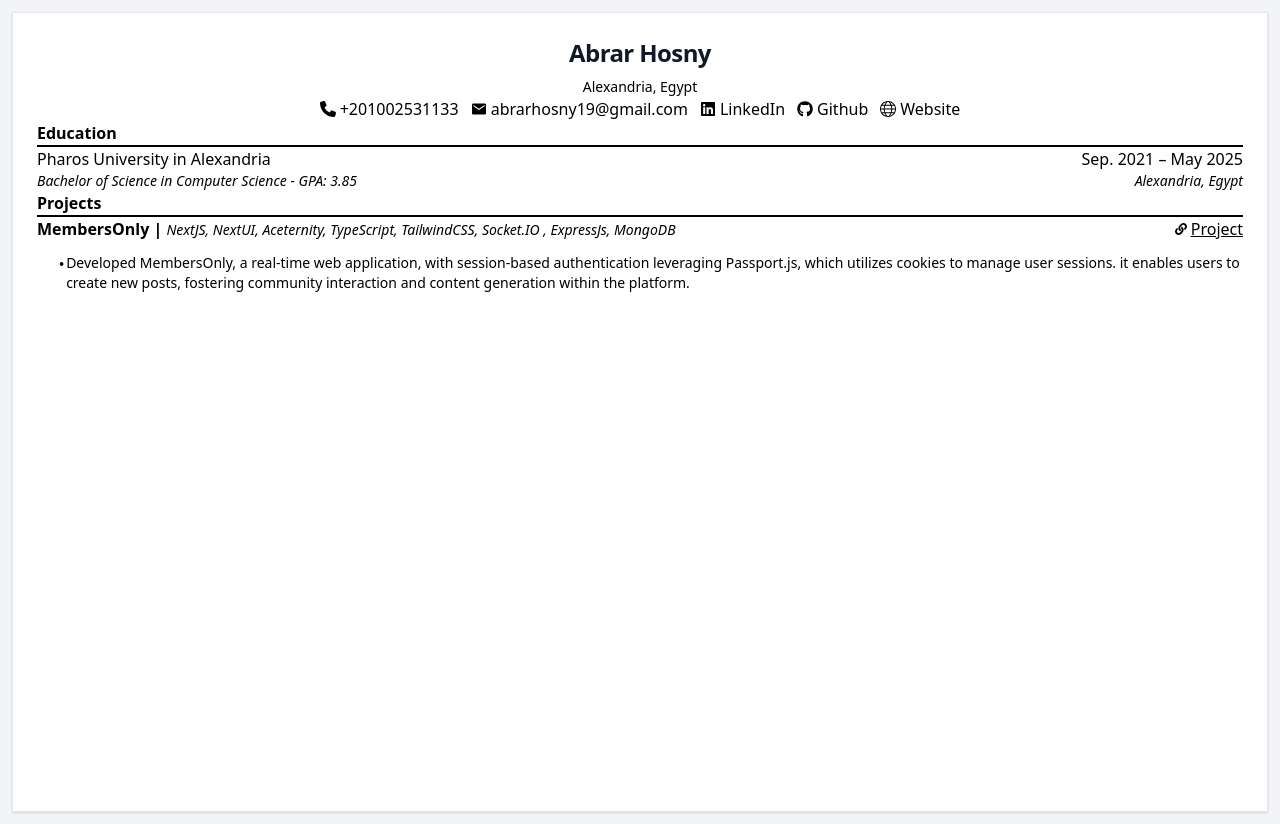
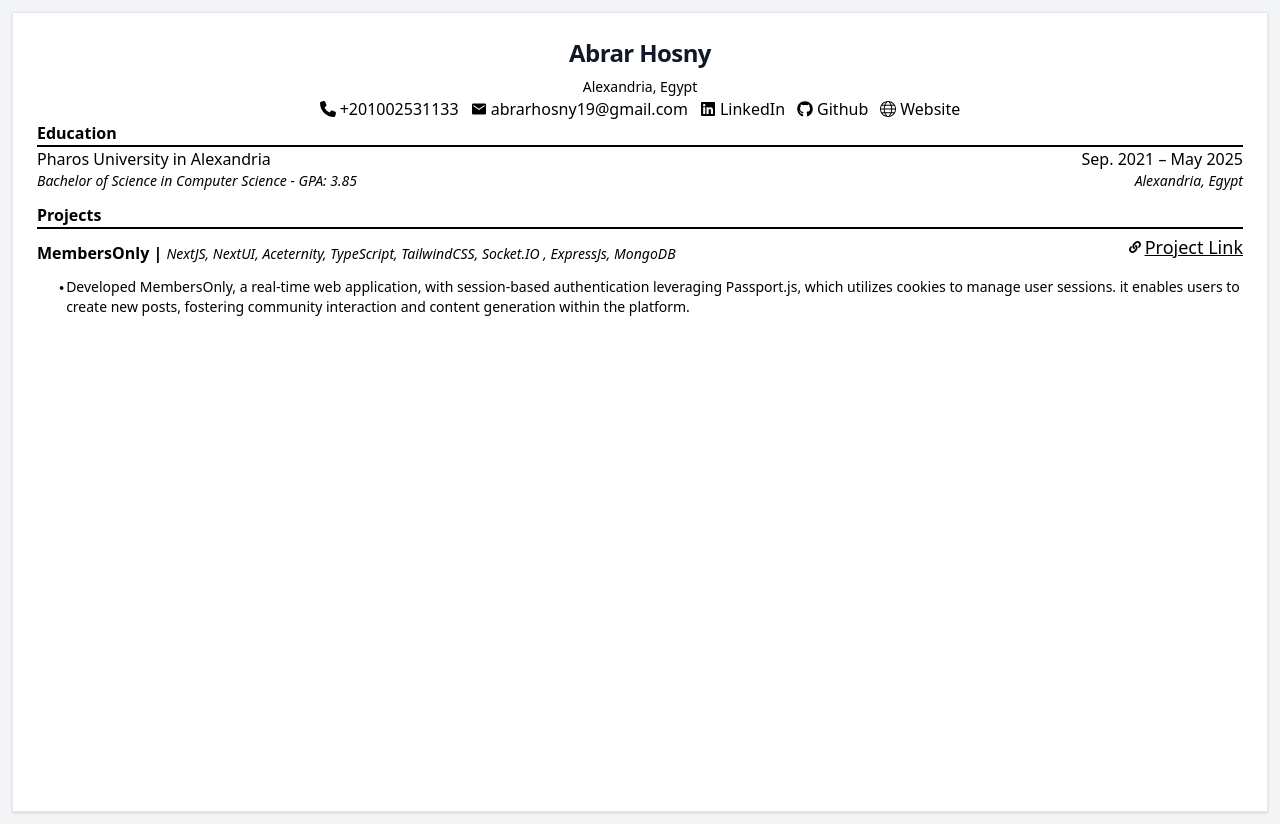
Before and after one commit to Abrar-Hosny/CV-Builder, a React (Vite) app: page / in a window 1280 px wide. Built offline with nearby package versions, Linux system fonts and the light colour scheme.

Commit message:
refactor ProjectSection layout and add TechnicalSkills component

```diff
--- a/src/components/ProjectSection.jsx
+++ b/src/components/ProjectSection.jsx
@@ -4,12 +4,12 @@ import { TbPointFilled } from "react-icons/tb";
 
 export default function ProjectSection() {
   return (
-    <div>
+    <div className="mt-3">
       <h2 className="font-bold">Projects</h2>
       <hr className="border border-black" />
       <div>
         <div className="flex justify-between">
-          <h2 className="font-semibold mr-3">
+          <h2 className="font-semibold mr-3 mt-3">
             MembersOnly |{" "}
             <span className="text-sm italic font-normal">
               NextJS, NextUI, Aceternity, TypeScript, TailwindCSS, Socket.IO ,
@@ -18,7 +18,7 @@ export default function ProjectSection() {
           </h2>
           <div className="flex items-center underline">
             <FaLink className="w-3 h-3 mr-1" />
-            <a className="font-medium">Project</a>
+            <a className="font-medium text-lg">Project Link</a>
           </div>
         </div>
         <div className="flex justify-between ml-5  mt-3 text-sm ">
--- /dev/null
+++ b/src/components/TechnicalSkills.jsx
@@ -0,0 +1,7 @@
+import React from 'react'
+
+export default function TechnicalSkills() {
+  return (
+    <div>TechnicalSkills</div>
+  )
+}
```
